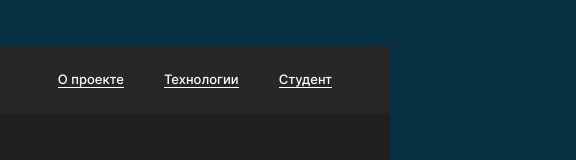
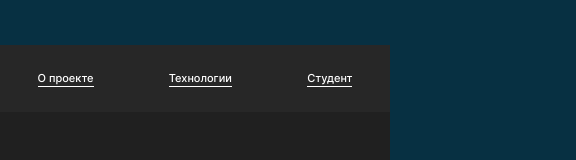
Before and after one commit to adievme/movies-explorer-frontend, a React (Create React App) app: page / in a window 390 px wide. Shown: the part 815-975 px from the top of the page, 576 px wide, since content can reach past the window. Built offline with nearby package versions, Linux system fonts and the light colour scheme.

Commit message:
style: адаптив для 320-425px

```diff
--- a/src/components/Header/Header.css
+++ b/src/components/Header/Header.css
@@ -5,7 +5,7 @@
   justify-content: space-between;
   background-color: #073042;
 }
-@media screen and (max-width: 321px) {
+@media screen and (max-width: 426px) {
   .header {
     padding: 18px 14px 0 14px;
   }
--- a/src/components/Main/AboutMe/AboutMe.css
+++ b/src/components/Main/AboutMe/AboutMe.css
@@ -3,7 +3,7 @@
   padding: 110px 70px 100px 70px;
   margin: auto;
 }
-@media screen and (max-width: 321px) {
+@media screen and (max-width: 426px) {
   .about-me {
     padding: 70px 14px 0 14px;
   }
@@ -19,7 +19,7 @@
   border-bottom: 1px solid #DADADA;
   letter-spacing: -1px;
 }
-@media screen and (max-width: 321px) {
+@media screen and (max-width: 426px) {
   .about-me__header {
     font-size: 18px;
     line-height: 21.78px;
@@ -33,7 +33,7 @@
   justify-content: space-between;
   margin: 66px 0 0 0;
 }
-@media screen and (max-width: 321px) {
+@media screen and (max-width: 426px) {
   .about-me__description {
     flex-direction: column-reverse;
     justify-content: normal;
@@ -52,7 +52,7 @@
   color: #ffffff;
   margin: 0;
 }
-@media screen and (max-width: 321px) {
+@media screen and (max-width: 426px) {
   .about-me__title {
     font-size: 30px;
     line-height: 36.31px;
@@ -67,7 +67,7 @@
   color: #ffffff;
   margin: 18px 0 26px 0;
 }
-@media screen and (max-width: 321px) {
+@media screen and (max-width: 426px) {
   .about-me__subtitle {
     font-size: 11px;
     line-height: 16px;
@@ -82,7 +82,7 @@
   color: #ffffff;
   margin: 0 0 99px 0;
 }
-@media screen and (max-width: 321px) {
+@media screen and (max-width: 426px) {
   .about-me__article {
     font-size: 11px;
     line-height: 16px;
@@ -96,11 +96,12 @@
   object-fit: cover;
   border-radius: 10px;
 }
-@media screen and (max-width: 321px) {
+@media screen and (max-width: 426px) {
   .about-me__image {
     max-width: 292px;
     max-height: 352px;
     width: 100%;
+    align-self: center;
   }
 }
 
@@ -117,7 +118,7 @@
   text-decoration: none;
   margin-right: 20px;
 }
-@media screen and (max-width: 321px) {
+@media screen and (max-width: 426px) {
   .about-me__link {
     margin-right: 26px;
   }
--- a/src/components/Main/NavTab/NavTab.css
+++ b/src/components/Main/NavTab/NavTab.css
@@ -12,6 +12,12 @@
   list-style-type: none;
   padding: 0;
 }
+@media screen and (max-width: 426px) {
+  .nav__list {
+    justify-content: space-around;
+    width: 100%;
+  }
+}
 
 .nav__element {
   font-size: 13px;
@@ -25,10 +31,10 @@
 .nav__element:last-child {
   margin: 0;
 }
-@media screen and (max-width: 321px) {
+@media screen and (max-width: 426px) {
   .nav__element {
     font-size: 11px;
     line-height: 16px;
-    margin: 0 24px 0 0;
+    margin: 0;
   }
 }
--- a/src/components/Main/Promo/Promo.css
+++ b/src/components/Main/Promo/Promo.css
@@ -21,7 +21,7 @@
   color: #ffffff;
   text-align: center;
 }
-@media screen and (max-width: 321px) {
+@media screen and (max-width: 426px) {
   .promo__header {
     font-size: 31px;
     line-height: 39px;
```
Also changed, not shown: src/components/Footer/Footer.css (+6 -6 lines), src/components/Main/AboutProject/AboutProject.css (+10 -10 lines), src/components/Main/Portfolio/Portfolio.css (+4 -4 lines), src/components/Main/Techs/Techs.css (+7 -7 lines).
